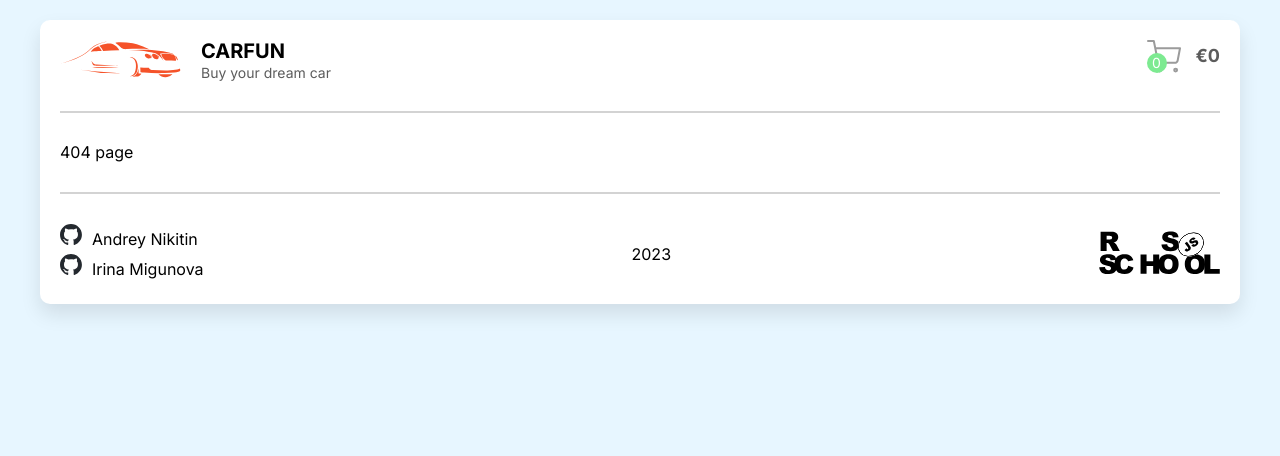
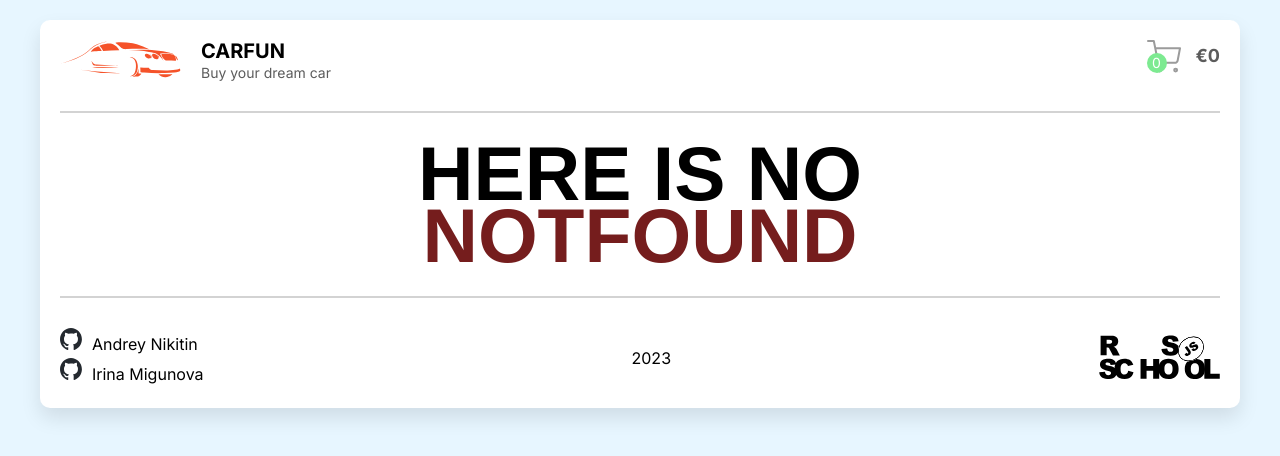
Before and after one commit to scorpigg/online-store, a React (Create React App) app: page /notfound in a window 1280 px wide. Before the commit this address had no page. Shown: the top 456 px of the page. Built offline with nearby package versions, Linux system fonts and the light colour scheme.

Commit message:
feat: finish notfound page

```diff
--- a/src/App.tsx
+++ b/src/App.tsx
@@ -70,7 +70,7 @@ function App() {
             path="/basket"
             element={<Basket onIncreaseItemCount={onIncreaseItemCount} onDecreaseItemCount={onDecreaseItemCount} />}
           />
-          <Route path="/notfound" element={<NotFound />} />
+          <Route path="*" element={<NotFound />} />
         </Routes>
         <hr />
         <Footer />
--- a/src/pages/NotFound.tsx
+++ b/src/pages/NotFound.tsx
@@ -1,5 +1,22 @@
 import React from 'react';
 
 export function NotFound() {
-  return <p>404 page</p>;
+  const href = window.location.href;
+  let arrHref = href.split('?');
+  arrHref = arrHref[0].split('/');
+  let hrefText = arrHref[arrHref.length - 1];
+  const hrefTextArr = hrefText.split('');
+  if (hrefTextArr.length > 9) {
+    hrefText = hrefTextArr.splice(0, 7).join('') + '...';
+  }
+
+  return (
+    <div className="notfound__text">
+      <p className="notfound__textPlace">
+        Here is no
+        <br />
+        <span className="notfound__pagePlace">{hrefText}</span>
+      </p>
+    </div>
+  );
 }
--- /dev/null
+++ b/src/sass/layouts/_notfound.scss
@@ -0,0 +1,20 @@
+.notfound__text {
+  display: flex;
+  margin: auto;
+  width: 100%;
+  justify-content: center;
+}
+
+.notfound__textPlace {
+  color: $color-text-primary;
+  font-weight: 900;
+  font-size: 6vw;
+  font-family: Arial;
+  text-transform: uppercase;
+  line-height: 0.8;
+  text-align: center;
+}
+
+.notfound__pagePlace {
+  color: rgb(117, 29, 29);
+}
--- a/src/sass/style.scss
+++ b/src/sass/style.scss
@@ -18,6 +18,7 @@
 @import './layouts/cards';
 @import './layouts/items-panel';
 @import './layouts/_cart';
+@import './layouts/_notfound';
 
 // Components
 
```
